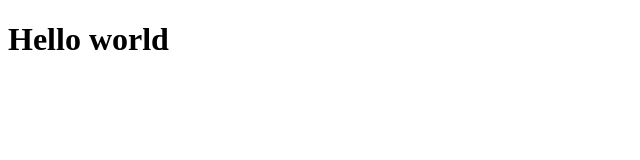
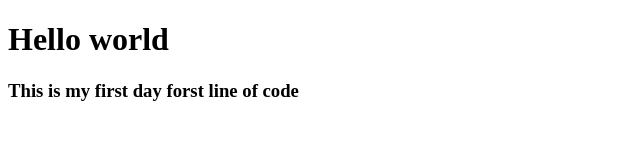
Before and after one commit to DIPAYANPOREL/Projects-Web-, a plain HTML site: page Basic_web/index.html in a window 1280 px wide. Shown: the whole page, without its empty margins (0-640 px from the left). Drawn offline with Linux system fonts and the light colour scheme.

Commit message:
Update index.html

```diff
--- a/Basic_web/index.html
+++ b/Basic_web/index.html
@@ -8,5 +8,6 @@
 </head>
 <body>
     <h1>Hello world</h1>
+    <h3>This is my first day forst line of code</h3>
 </body>
 </html>
```
